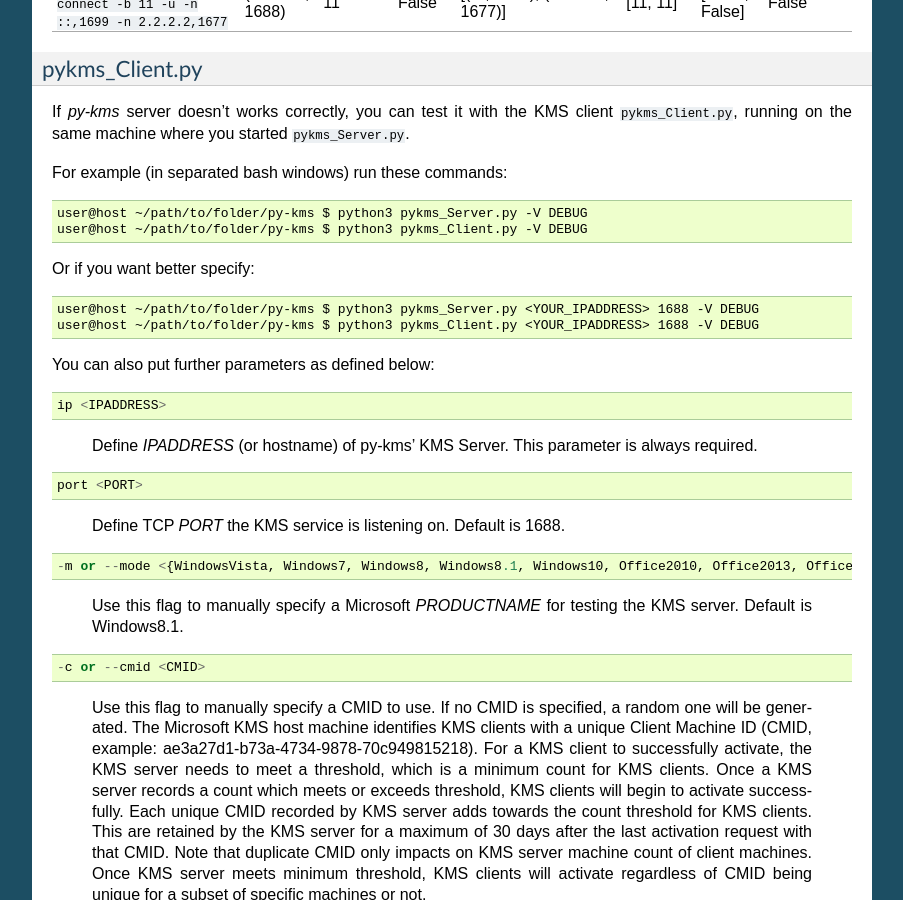
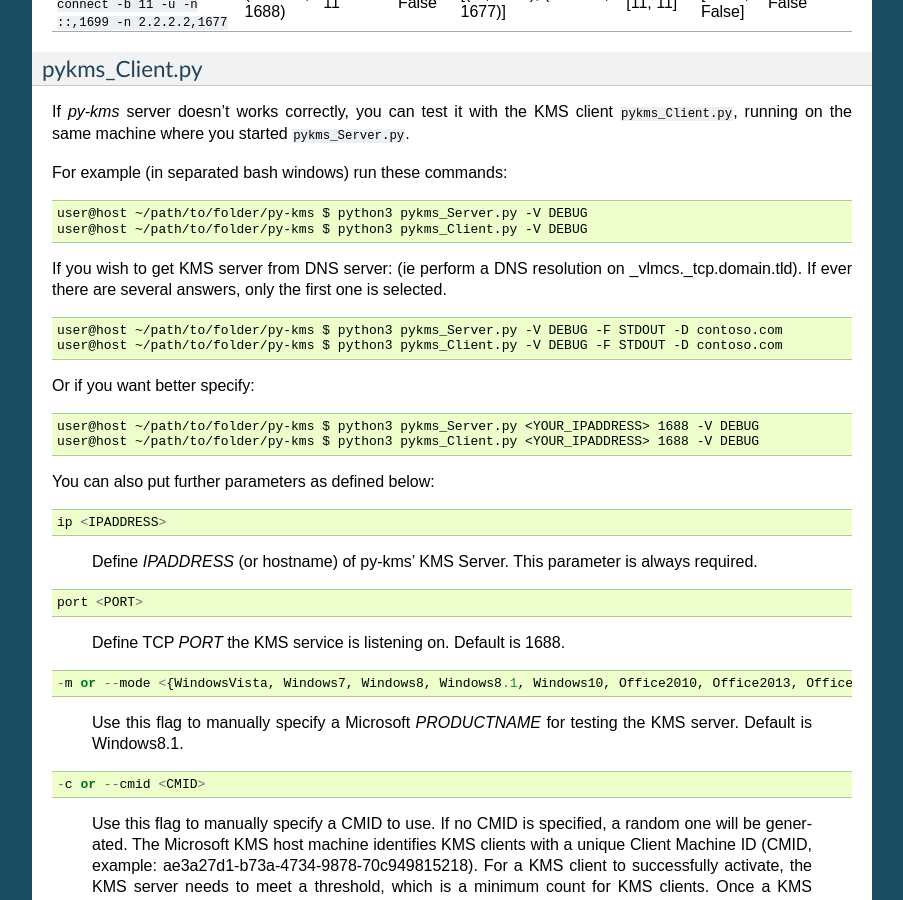
Before and after one commit to SystemRage/py-kms, a Sphinx documentation site: the page built from docs/Usage.md, in a window 1280 px wide and 900 px high, scrolled down 3622 px. Shown: the whole window, without its empty margins (198-1101 px from the left). Built offline with Sphinx 7.4.7, drawn with Linux system fonts in a browser that asks for light colours.

Commit message:
add dnspython to docker image, add doc. #51

````diff
--- a/docs/Usage.md
+++ b/docs/Usage.md
@@ -141,6 +141,12 @@
 ```
 user@host ~/path/to/folder/py-kms $ python3 pykms_Server.py -V DEBUG
 user@host ~/path/to/folder/py-kms $ python3 pykms_Client.py -V DEBUG
+```
+
+If you wish to get KMS server from DNS server: (ie perform a DNS resolution on _vlmcs._tcp.domain.tld). If ever there are several answers, only the first one is selected.
+```
+user@host ~/path/to/folder/py-kms $ python3 pykms_Server.py -V DEBUG -F STDOUT -D contoso.com
+user@host ~/path/to/folder/py-kms $ python3 pykms_Client.py -V DEBUG -F STDOUT -D contoso.com
 ```
 
 Or if you want better specify:
````
Also changed, not shown: 2 other files.
